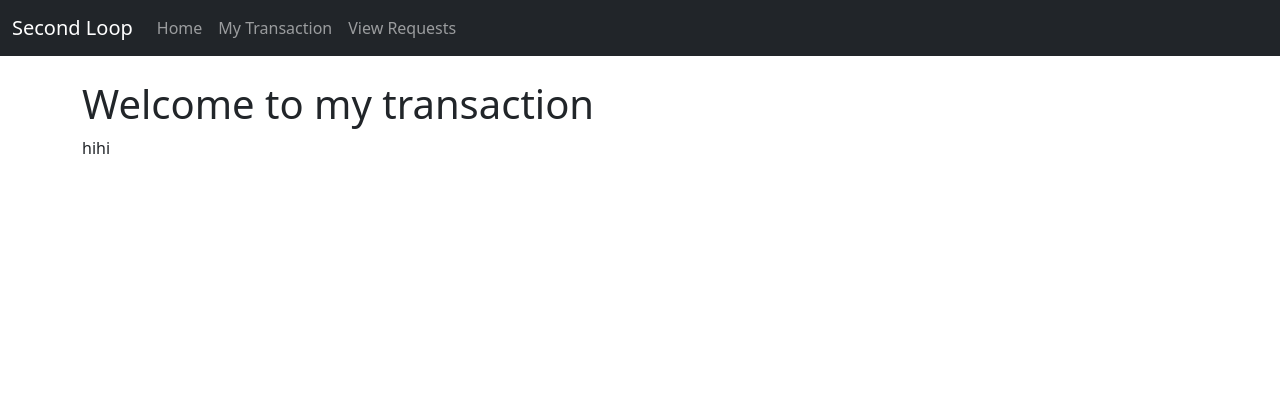
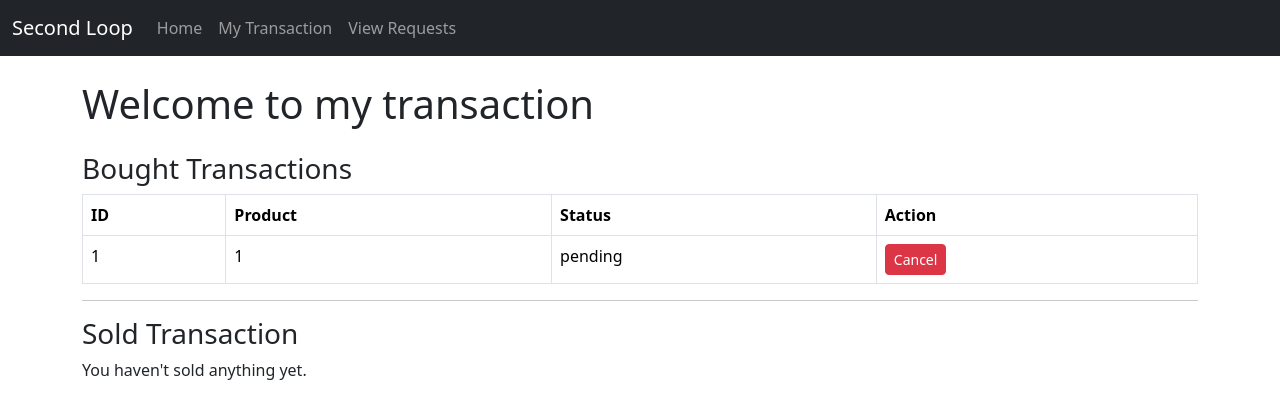
Before and after one commit to jtingvv7/2510-CSP1123-TC1L-G07, a Flask app: page /transaction/my_transactions in a window 1280 px wide. Shown: the top 419 px of the page. Run offline with Flask 3, Linux system fonts and the light colour scheme; a user stored in the database is signed in; tables that the repository leaves empty hold one stand-in row (values such as "Sample post").

Commit message:
add my transaction html

```diff
--- a/transaction/templates/transaction/my_transactions.html
+++ b/transaction/templates/transaction/my_transactions.html
@@ -3,7 +3,67 @@
 {% block title %}My transaction {% endblock %}
 
 {% block content %}
-    <h1>Welcome to my transaction</h1>
-    <p>hihi</p>
+<h1 class="mb-4">Welcome to my transaction</h1>
+
+<!--bought product-->
+<h3>Bought Transactions</h3>
+{% if bought_transactions %}
+    <table class="table table-bordered">
+        <thead>
+            <tr>
+                <th>ID</th>
+                <th>Product</th>
+                <th>Status</th>
+                <th>Action</th>
+            </tr>
+        </thead>
+        <tbody>
+        {% for t in bought_transactions %}
+            <tr>
+                <td>{{ t.id }}</td>
+                <td>{{ t.product_id }}</td>
+                <td>{{ t.status }}</td>
+                <td>
+                    {% if t.status == "pending" %}
+                        <form action = "{{ url_for('transaction.cancel_transactions', transaction_id =t.id) }}" method="POST">
+                            <button type ="submit" class="btn btn-danger btn-sm">Cancel</button>
+                        </form>
+                    {% endif %}
+                </td>
+            </tr>
+        {% endfor %}
+        </tbody>
+    </table>
+{% else %}
+    <p>You haven't bought anything yet.</p>
+{% endif %}
+
+<hr>
+
+<!--sold product-->
+<h3>Sold Transaction</h3>
+{% if sold_transaction %}
+    <table class="table table-bordered">
+        <thead>
+            <tr>
+                <th>ID</th>
+                <th>Product</th>
+                <th>Status</th>
+            </tr>
+        </thead>
+        <tbody>
+        {% for t in sold_transactions %}
+            <tr>
+                <td>{{ t.id }}</td>
+                <td>{{ t.product_id }}</td>
+                <td>{{ t.status }}</td>
+            </tr>
+        {% endfor %}
+        </tbody>
+    </table>
+{% else %}
+    <p>You haven't sold anything yet.</p>
+{% endif %}
+
 
 {% endblock %}
--- a/transaction/templates/transaction/view_request.html
+++ b/transaction/templates/transaction/view_requests.html
@@ -3,7 +3,7 @@
 {% block title %}View Requests {% endblock %}
 
 {% block content %}
-    <h1>For seller to view requests</h1>
+    <h1 class="mb-4">For seller to view requests</h1>
     <p>dieeeeee</p>
 
 {% endblock %}
```
